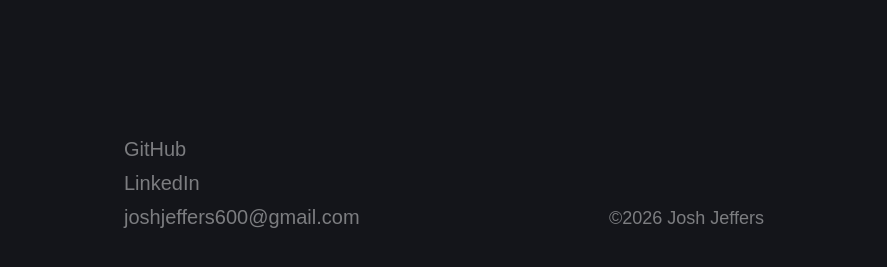
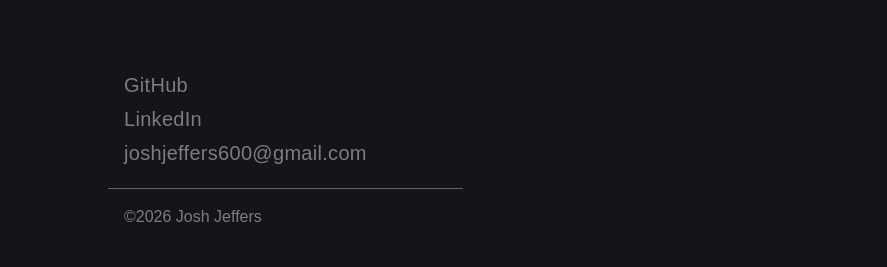
Before and after one commit to pumbas600/E-Portfolio, a Next.js app: page /projects in a window 1280 px wide. Shown: the part 2401-2668 px from the top of the page, without its empty margins (196-1083 px from the left). Built offline with nearby package versions, Linux system fonts and the light colour scheme; no server answers; a web font is replaced by a local one.

Commit message:
footer: adjust layout

```diff
--- a/src/components/Footer/Footer.module.css
+++ b/src/components/Footer/Footer.module.css
@@ -1,19 +1,25 @@
 .footerLayout {
   margin-block-start: var(--space-8);
-  padding-block: var(--space-4);
-  display: grid;
-  grid-template-columns: 1fr auto;
-  column-gap: var(--space-1);
-  align-items: end;
+  margin-block-end: var(--space-6);
 }
 
 .links {
+  width: fit-content;
   display: flex;
   flex-direction: column;
   gap: var(--space-0_25);
+
+  &::after {
+    content: '';
+    display: block;
+    margin-block: var(--space-1);
+    margin-inline-end: calc(-1 * var(--space-6));
+    margin-inline-start: calc(-1 * var(--space-1));
+    border-block-end: var(--hairline) solid var(--border-color);
+  }
 }
 
 .copyrightText {
-  font-size: var(--type-1_125);
+  font-size: var(--type-1);
   color: var(--secondary-text-color);
 }
--- a/src/components/Footer/FooterLink.module.css
+++ b/src/components/Footer/FooterLink.module.css
@@ -6,6 +6,7 @@
     from var(--primary-accent-color) r g b / var(--link-underline-opacity, 0)
   );
   text-underline-offset: 0.125em;
+  letter-spacing: 0.015em;
 
   transition-duration: var(--transition-duration, var(--transition-duration-out));
   transition-timing-function: var(--default-easing);
--- a/src/components/Footer/index.tsx
+++ b/src/components/Footer/index.tsx
@@ -14,7 +14,7 @@ export default function Footer() {
           </FooterLink>
         ))}
       </div>
-      <div className={styles.copyrightText}>©{year} Josh Jeffers</div>
+      <p className={styles.copyrightText}>©{year} Josh Jeffers</p>
     </footer>
   );
 }
--- a/src/styles/app.css
+++ b/src/styles/app.css
@@ -9,7 +9,7 @@
   --primary-accent-contrast-text-color: #0f1115;
   --primary-text-color: #f5f5f5;
   --secondary-text-color: #7c7d80;
-  --secondary-text-hover-color: #cccccc;
+  --secondary-text-hover-color: #d4d4d4;
   --secondary-text-active-color: #adadad;
 
   --border-color: #61666b;
```
